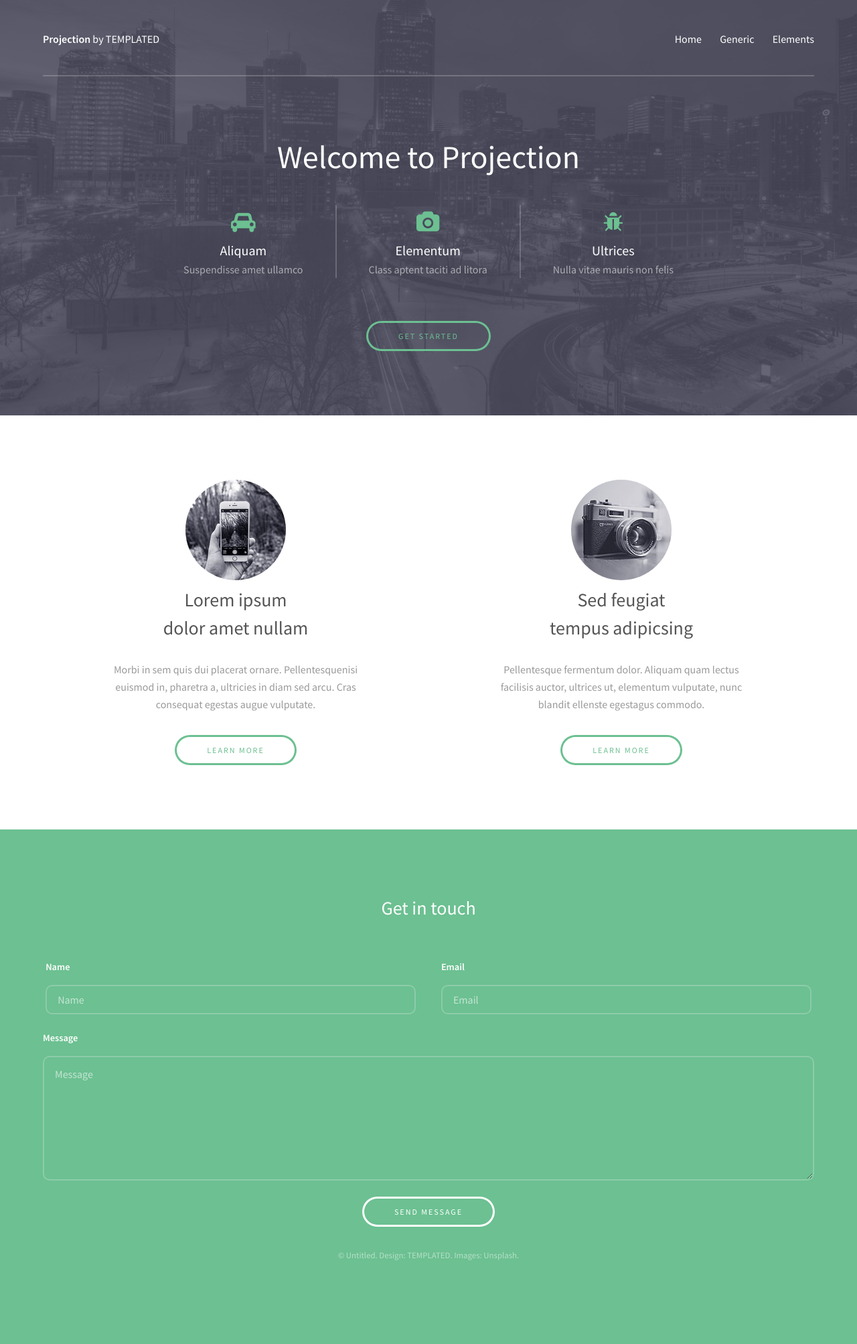
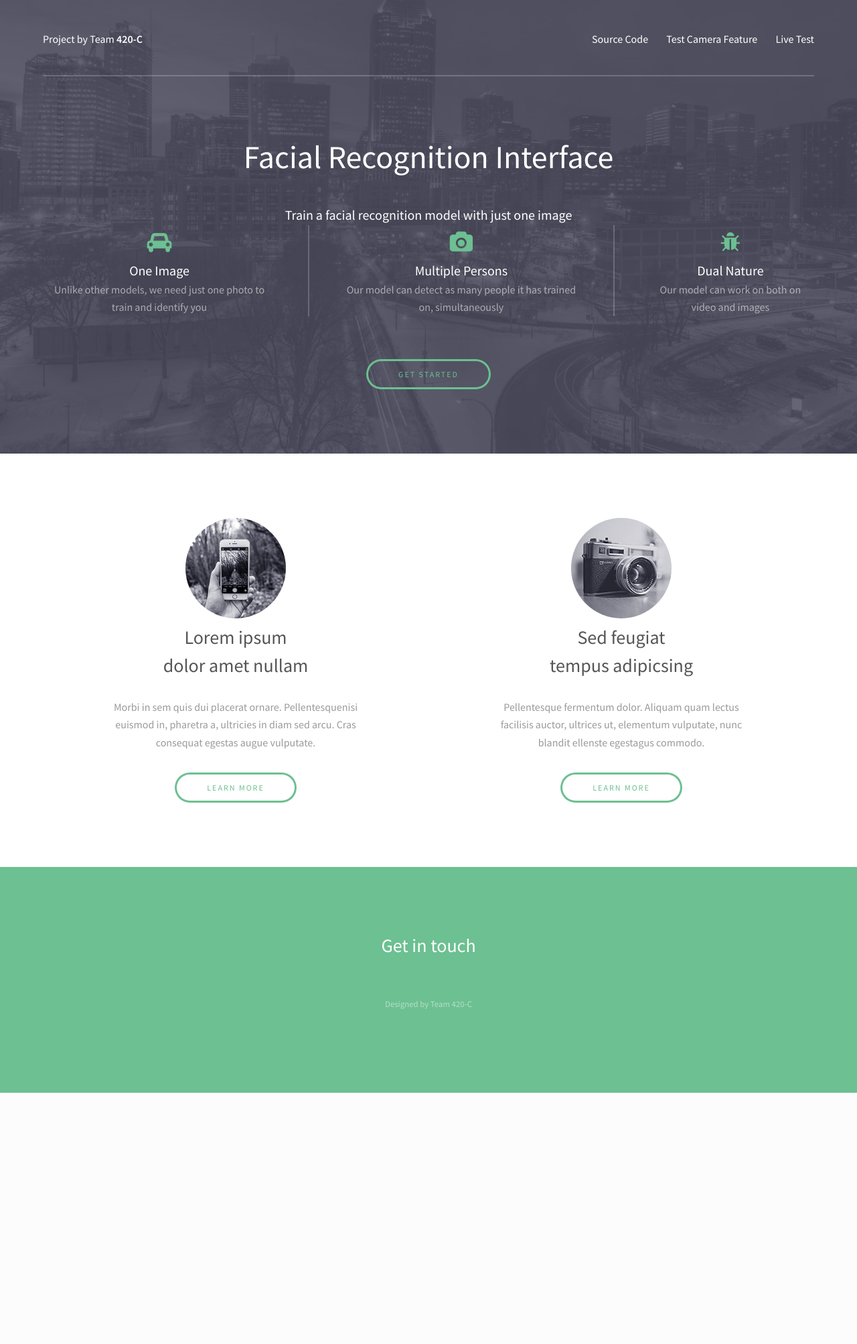
Before and after one commit to J-Singh99/Facial-Recognition-Interface, a Flask app: page /test in a window 1280 px wide. Shown: the whole page at 67% size. After the commit the page ends 1631 px from the top, so only its background shows below. Run offline with Flask 2, Linux system fonts and the light colour scheme.

Commit message:
50% work done on first page

```diff
--- a/FlaskApp/FaceDetector/templates/assets/css/main.css
+++ b/FlaskApp/FaceDetector/static/main.css
@@ -1888,7 +1888,7 @@
 		-moz-flex-wrap: wrap;
 		-webkit-flex-wrap: wrap;
 		-ms-flex-wrap: wrap;
-		flex-wrap: wrap;
+		flex-wrap: nowrap;
 		width: 100%;
 	}
 
@@ -2917,7 +2917,7 @@
 
 	#banner {
 		padding: 8em 0 9em 0;
-		background-image: url(../../images/banner.jpg);
+		background-image: url(images/banner.jpg);
 		background-size: cover;
 		background-position: bottom;
 		background-attachment: fixed;
--- a/FlaskApp/FaceDetector/templates/index.html
+++ b/FlaskApp/FaceDetector/templates/index.html
@@ -4,19 +4,23 @@
 		<title>Main Page</title>
 		<meta charset="utf-8" />
 		<meta name="viewport" content="width=device-width, initial-scale=1" />
-		<link rel="stylesheet" href="assets/css/main.css" />
+		<link rel="stylesheet" href="/static/main.css">
 	</head>
 	<body>
 
 	<!-- Header -->
 		<header id="header">
 			<div class="inner">
-					<a href="index.html" class="logo"><strong>Projection</strong> by TEMPLATED</a>
+				<a href="https://github.com/J-Singh99/Facial-Recognition-Interface" class="logo">
+					Project by Team <strong>420-C</strong>
+				</a>
+
 				<nav id="nav">
-						<a href="index.html">Home</a>
-						<a href="generic.html">Generic</a>
-						<a href="elements.html">Elements</a>
+					<a href="index.html">Source Code</a>
+					<a href="generic.html">Test Camera Feature</a>
+					<a href="elements.html">Live Test</a>
 				</nav>
+
 				<a href="#navPanel" class="navPanelToggle"><span class="fa fa-bars"></span></a>
 			</div>
 		</header>
@@ -25,33 +29,34 @@
 		<section id="banner">
 			<div class="inner">
 				<header>
-						<h1>Welcome to Projection</h1>
+					<h1>Facial Recognition Interface</h1>
+					<h3>Train a facial recognition model with just one image</h3>
 				</header>
 
-					<div class="flex ">
+				<div class="flex">
 
-						<div>
+					<div >
 						<span class="icon fa-car"></span>
-							<h3>Aliquam</h3>
-							<p>Suspendisse amet ullamco</p>
+						<h3>One Image</h3>
+						<p>Unlike other models, we need just one photo to train and identify you</p>
 					</div>
 
 					<div>
 						<span class="icon fa-camera"></span>
-							<h3>Elementum</h3>
-							<p>Class aptent taciti ad litora</p>
+						<h3>Multiple Persons</h3>
+						<p>Our model can detect as many people it has trained on, simultaneously</p>
 					</div>
 
 					<div>
 						<span class="icon fa-bug"></span>
-							<h3>Ultrices</h3>
-							<p>Nulla vitae mauris non felis</p>
+						<h3>Dual Nature</h3>
+						<p>Our model can work on both on video and images</p>
 					</div>
 
 				</div>
 
 				<footer>
-						<a href="#" class="button">Get Started</a>
+					<a href="#three" class="button">Get Started</a>
 				</footer>
 			</div>
 		</section>
@@ -63,7 +68,7 @@
 				<div class="flex flex-2">
 					<article>
 						<div class="image round">
-								<img src="images/pic01.jpg" alt="Pic 01" />
+							<img src="/static/images/pic01.jpg" alt="Pic 01" />
 						</div>
 						<header>
 							<h3>Lorem ipsum<br /> dolor amet nullam</h3>
@@ -75,7 +80,7 @@
 					</article>
 					<article>
 						<div class="image round">
-								<img src="images/pic02.jpg" alt="Pic 02" />
+							<img src="/static/images/pic02.jpg" alt="Pic 02" />
 						</div>
 						<header>
 							<h3>Sed feugiat<br /> tempus adipicsing</h3>
@@ -94,7 +99,7 @@
 			<div class="inner">
 
 				<h3>Get in touch</h3>
-
+				<!-- Reach Out Form
 				<form action="#" method="post">
 
 					<div class="field half first">
@@ -113,19 +118,19 @@
 						<li><input value="Send Message" class="button alt" type="submit"></li>
 					</ul>
 				</form>
-
+				-->
 				<div class="copyright">
-						&copy; Untitled. Design: <a href="https://templated.co">TEMPLATED</a>. Images: <a href="https://unsplash.com">Unsplash</a>.
+					Designed by <a href="https://github.com/J-Singh99/Facial-Recognition-Interface">Team 420-C</a>
 				</div>
 
 			</div>
 		</footer>
 
 	<!-- Scripts -->
-			<script src="assets/js/jquery.min.js"></script>
-			<script src="assets/js/skel.min.js"></script>
-			<script src="assets/js/util.js"></script>
-			<script src="assets/js/main.js"></script>
+		<script src="/static/assets/js/jquery.min.js"></script>
+		<script src="/static/assets/js/skel.min.js"></script>
+		<script src="/static/assets/js/util.js"></script>
+		<script src="/static/assets/js/main.js"></script>
 
 	</body>
 </html>
```
Also changed, not shown: FlaskApp/FaceDetector/templates/CREDITS.txt (deleted, +0 -7 lines), FlaskApp/FaceDetector/static/PMck.jpg (deleted), FlaskApp/FaceDetector/static/assets/fonts/FontAwesome.otf (renamed from FlaskApp/FaceDetector/templates/assets/fonts/FontAwesome.otf), FlaskApp/FaceDetector/static/assets/fonts/fontawesome-webfont.ttf (renamed from FlaskApp/FaceDetector/templates/assets/fonts/fontawesome-webfont.ttf), FlaskApp/FaceDetector/static/assets/fonts/fontawesome-webfont.woff (renamed from FlaskApp/FaceDetector/templates/assets/fonts/fontawesome-webfont.woff), FlaskApp/FaceDetector/static/assets/fonts/fontawesome-webfont.woff2 (renamed from FlaskApp/FaceDetector/templates/assets/fonts/fontawesome-webfont.woff2), FlaskApp/FaceDetector/static/assets/js/jquery.min.js (renamed from FlaskApp/FaceDetector/templates/assets/js/jquery.min.js), FlaskApp/FaceDetector/static/assets/js/main.js (renamed from FlaskApp/FaceDetector/templates/assets/js/main.js), FlaskApp/FaceDetector/static/assets/js/skel.min.js (renamed from FlaskApp/FaceDetector/templates/assets/js/skel.min.js), FlaskApp/FaceDetector/static/assets/js/util.js (renamed from FlaskApp/FaceDetector/templates/assets/js/util.js), FlaskApp/FaceDetector/static/font-awesome.min.css (renamed from FlaskApp/FaceDetector/templates/assets/css/font-awesome.min.css), FlaskApp/FaceDetector/static/images/banner.jpg (renamed from FlaskApp/FaceDetector/templates/images/banner.jpg), FlaskApp/FaceDetector/static/images/pic01.jpg (renamed from FlaskApp/FaceDetector/templates/images/pic01.jpg), FlaskApp/FaceDetector/static/images/pic02.jpg (renamed from FlaskApp/FaceDetector/templates/images/pic02.jpg), 1 more files, 4 other files. Lines whose indentation alone changed are shown as unchanged.
